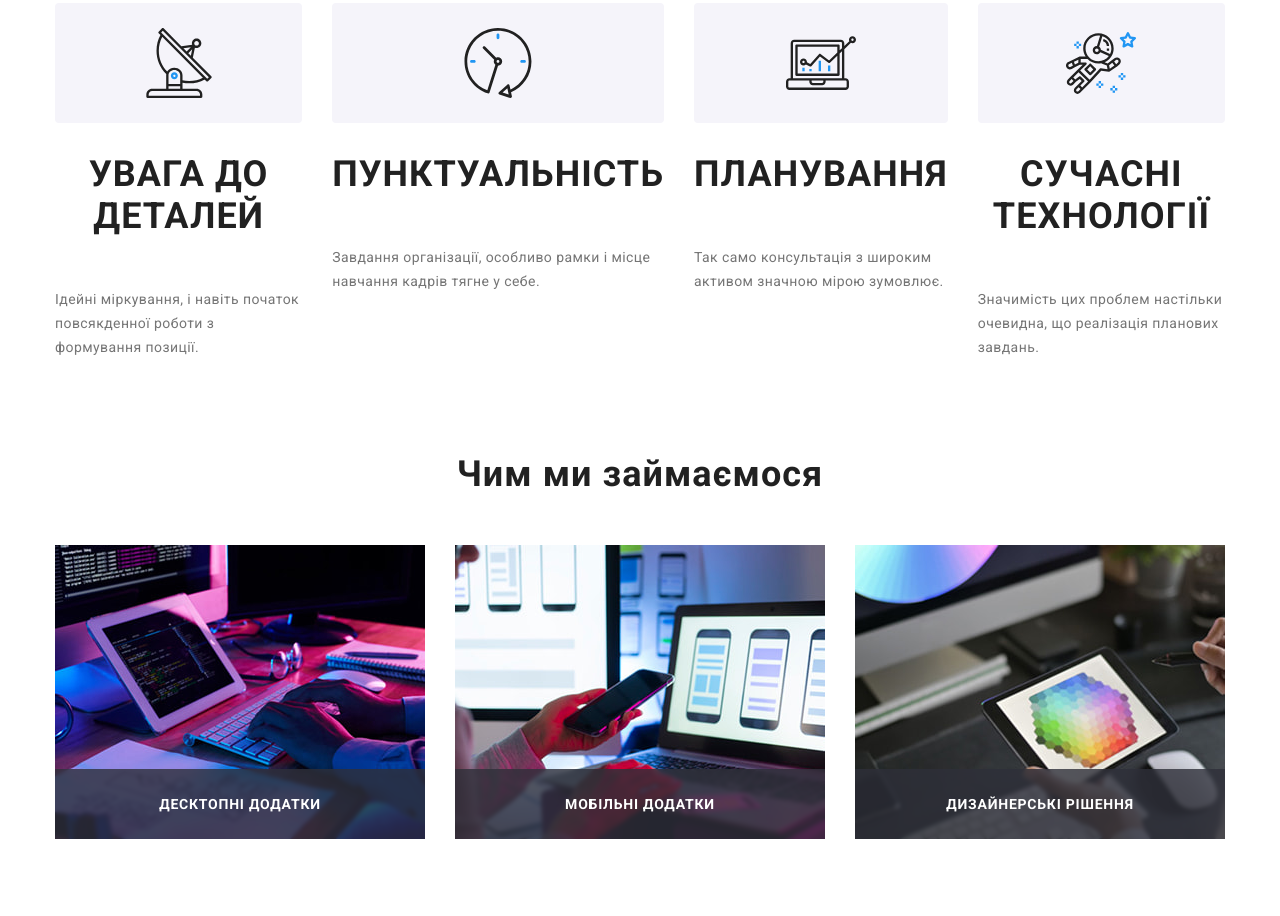
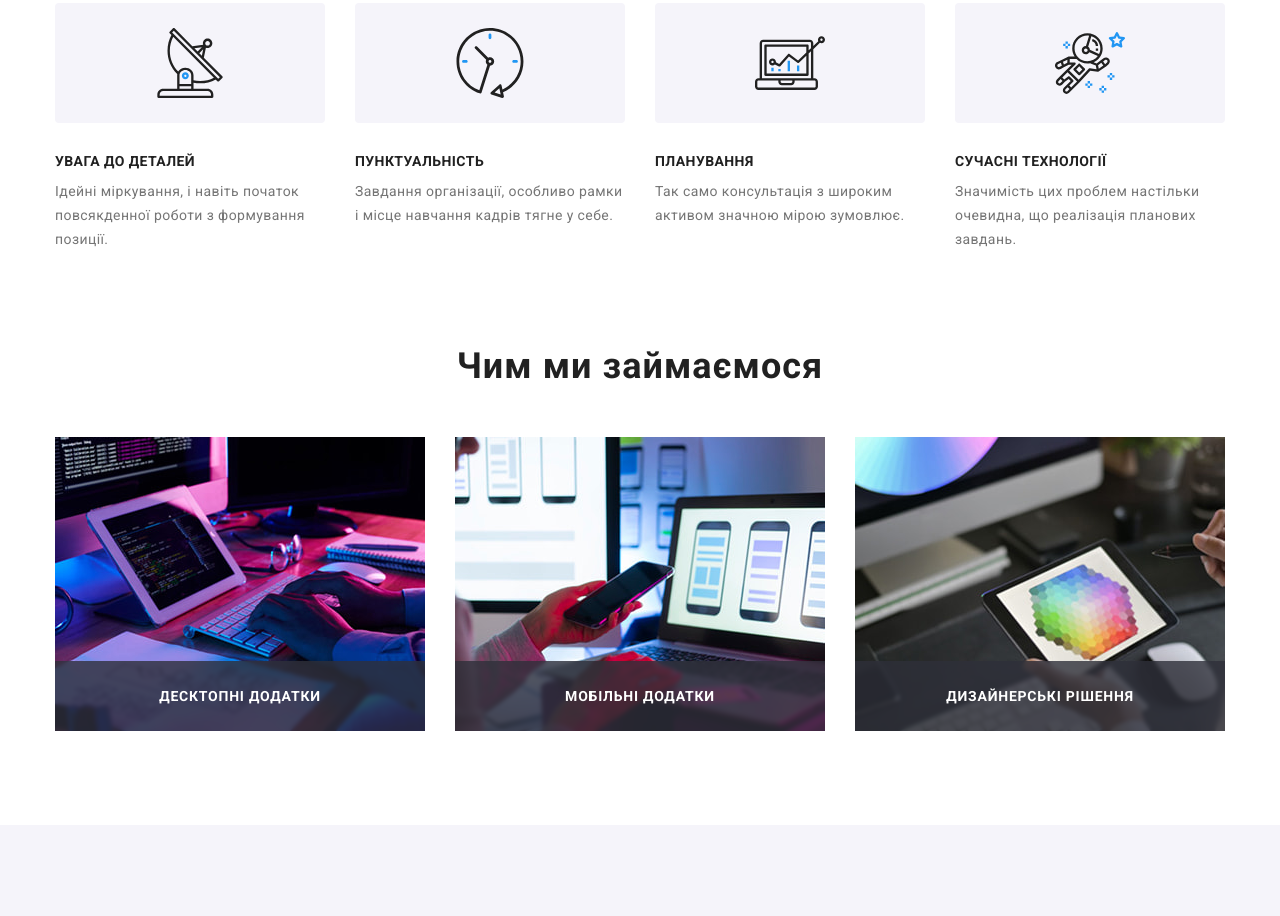
Before and after one commit to inhamostova/markup-01, a plain HTML site: page index.html in a window 1280 px wide. Shown: the part 771-1687 px from the top of the page. Drawn offline with nearby package versions, Linux system fonts and the light colour scheme.

Commit message:
change advantages__title

```diff
--- a/index.html
+++ b/index.html
@@ -75,7 +75,7 @@
                   <use href="./images/icons.svg#antenna"></use>
                 </svg>
               </div>
-              <h3 class="advantages__title title">УВАГА ДО ДЕТАЛЕЙ</h3>
+              <h3 class="advantages__title">УВАГА ДО ДЕТАЛЕЙ</h3>
               <p class="advantages__txt">
                 Ідейні міркування, і навіть початок повсякденної роботи з формування позиції.
               </p>
@@ -86,7 +86,7 @@
                   <use href="./images/icons.svg#clock"></use>
                 </svg>
               </div>
-              <h3 class="advantages__title title">ПУНКТУАЛЬНІСТЬ</h3>
+              <h3 class="advantages__title">ПУНКТУАЛЬНІСТЬ</h3>
               <p class="advantages__txt">
                 Завдання організації, особливо рамки і місце навчання кадрів тягне у себе.
               </p>
@@ -97,7 +97,7 @@
                   <use href="./images/icons.svg#diagram"></use>
                 </svg>
               </div>
-              <h3 class="advantages__title title">ПЛАНУВАННЯ</h3>
+              <h3 class="advantages__title">ПЛАНУВАННЯ</h3>
               <p class="advantages__txt">
                 Так само консультація з широким активом значною мірою зумовлює.
               </p>
@@ -108,7 +108,7 @@
                   <use href="./images/icons.svg#astronaut"></use>
                 </svg>
               </div>
-              <h3 class="advantages__title title">СУЧАСНІ ТЕХНОЛОГІЇ</h3>
+              <h3 class="advantages__title">СУЧАСНІ ТЕХНОЛОГІЇ</h3>
               <p class="advantages__txt">
                 Значимість цих проблем настільки очевидна, що реалізація планових завдань.
               </p>
--- a/sass/sections/_advantages.scss
+++ b/sass/sections/_advantages.scss
@@ -24,14 +24,14 @@
   height: 70px;
 }
 
-// .advantages__title {
-//   font-size: inherit;
-//   margin-bottom: 10px;
-//   font-weight: 700;
-//   text-transform: uppercase;
-//   letter-spacing: 0.42px;
-//   color: var(--main-color);
-// }
+.advantages__title {
+  font-size: inherit;
+  margin-bottom: 10px;
+  font-weight: 700;
+  text-transform: uppercase;
+  letter-spacing: 0.42px;
+  color: var(--main-color);
+}
 
 .advantages__txt {
   line-height: calc(24 / 14);
```
Also changed, not shown: css/main.css, css/main.min.css, 2 other files.
